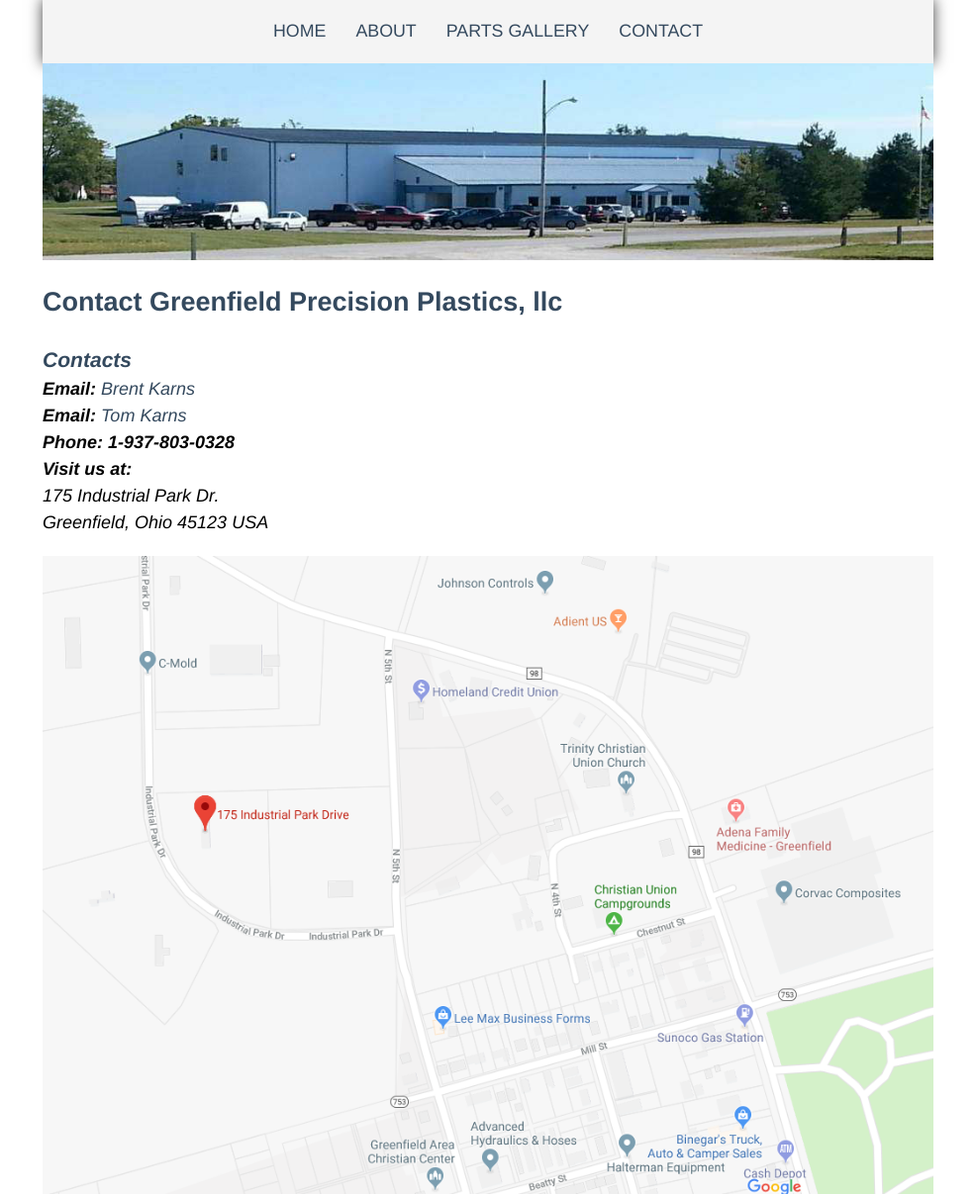
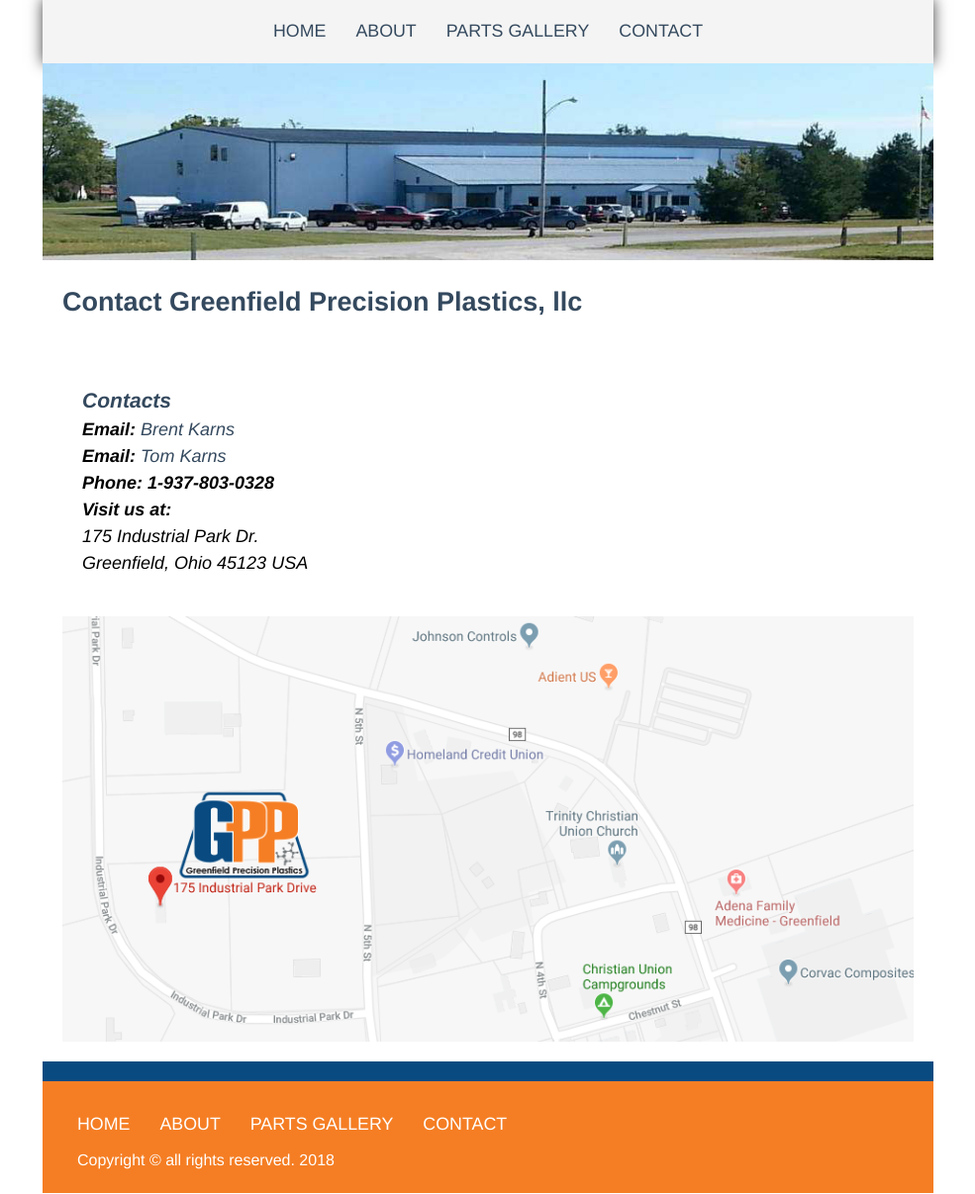
Before and after one commit to jdkarns/gpp, a PHP site: page /contact.php in a window 1280 px wide. Shown: the part 990-2197 px from the top of the page at 99% size, without its empty margins (147-1132 px from the left). Run offline with PHP 8.4, Linux system fonts and the light colour scheme.

Commit message:
added styling to some articles padding margin etc

```diff
--- a/about.php
+++ b/about.php
@@ -43,7 +43,7 @@
                     strong partnerships that are mutually beneficial for everyone involved.
                 </p>
                 <blockquote>
-                    "From product concept to quality parts on time every time. We are the strategic partner that is the
+                    "From product concept, to quality parts on time every time; we are the strategic partner that is the
                     right fit for your company".
                 </blockquote>
                 <p>
--- a/contact.php
+++ b/contact.php
@@ -36,7 +36,7 @@
 
             <div>
                 <h2>Contact Greenfield Precision Plastics, llc</h2>
-                <address>
+                <address class="address">
                     <h3 class="contact">Contacts</h3>
                    <strong> Email: </strong> <a href="mailto:bkarns@greenfieldprecisionplastics.com">Brent Karns</a><br>
                    <strong> Email: </strong><a href="mailto:tkarns@greenfieldprecisionplastics.com">Tom Karns</a><br>
@@ -48,7 +48,7 @@
 
             </div>
             <div class="map">
-                <img src="img/map.png" alt="">
+                <a href="https://goo.gl/maps/XipRhNhkVyK2" target="_blank"><img src="img/map.png" alt=""></a>
             </div>
         </article>
 
--- a/css/style-main.css
+++ b/css/style-main.css
@@ -154,6 +154,12 @@ article.about-gpp {
 
 article.about-us {
 	background-color: #fff;
+	padding: 0 20px;
+}
+
+article.about-us > div > address.address {
+	padding: 20px;
+	margin-bottom: 20px;
 }
 
 article.about-gpp h2 {
@@ -171,14 +177,19 @@ div.gpp-building > img {
 	margin: 0;
 }
 
-div.map > img{
-	max-width: 100%;
+
+
+div.map > a > img{
+	min-width: 100%;
+	padding: 0;
+	margin: 0;
 	margin-top: 20px;
 }
 
 footer {
 	background-color: #F57E24;
 	padding: 20px;
+	margin-top: 20px;
 	border-top: 20px solid #094B81;
 }
 
@@ -204,7 +215,7 @@ ul.parts {
 }
 
 ul.parts > li > img {
-	max-width: 200px;
+	max-width: 150px;
 }
 
 h3.contact {
--- a/part-gallery.php
+++ b/part-gallery.php
@@ -87,7 +87,7 @@
                     <li><img src="img/parts/53.jpg" alt=""></li>
                     <li><img src="img/parts/54.jpg" alt=""></li>
                     <li><img src="img/parts/55.jpg" alt=""></li>
-                    <li><img src="img/parts/56.jpg" alt=""></li>
+                    <!-- <li><img src="img/parts/56.jpg" alt=""></li> -->
                     <li><img src="img/parts/57.png" alt=""></li>
                 </ul>
             </div>
```
Also changed, not shown: img/map.png.
